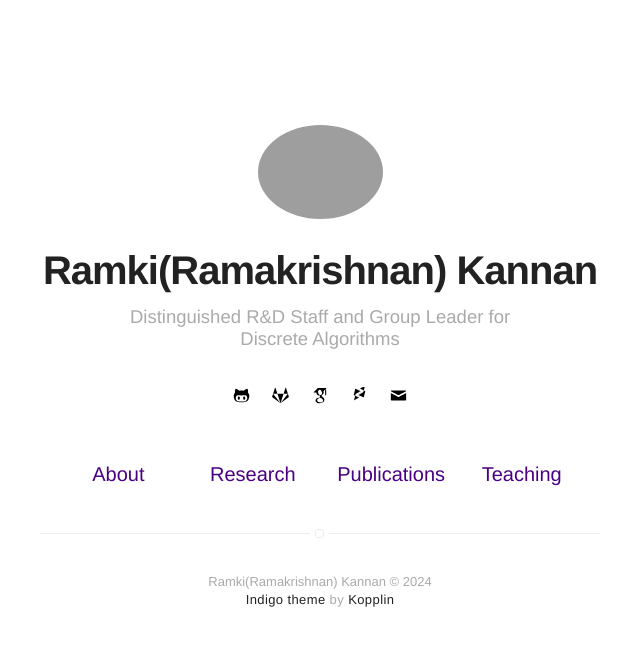
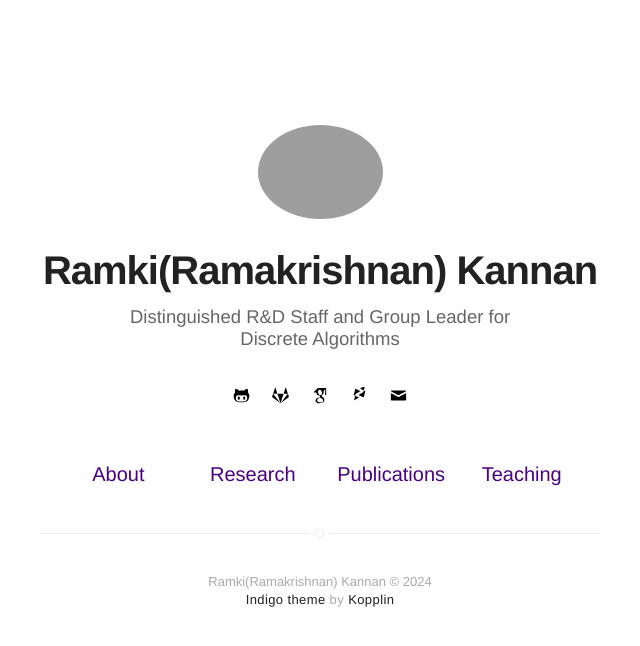
Before and after one commit to ramkikannan/ramkikannan.github.io, a Jekyll site: the page built from index.html, in a window 1280 px wide. Shown: the top 646 px of the page, without its empty margins (320-960 px from the left). Built offline with Jekyll 4.4.1, drawn with Linux system fonts in a browser that asks for light colours; a style sheet for code colours, icons or effects is not loaded.

Commit message:
changing font color in the home screen

```diff
--- a/_sass/base/variables.sass
+++ b/_sass/base/variables.sass
@@ -1,7 +1,7 @@
 $fontSans: "Helvetica Neue", Helvetica, Arial, sans-serif
 $fontMonospace: "Consolas", Liberation Mono, Menlo, Courier, monospace
 
-$alpha: #666
+$alpha: #666666
 $beta: #222
 $gama: #aaaaaa
 $delta: #4b0082
--- a/_sass/components/author.sass
+++ b/_sass/components/author.sass
@@ -31,7 +31,7 @@
     > .toright > .bio
         font-family: $fontSans
         font-weight: 300
-        color: $gama
+        color: $alpha
         font-size: 1.3rem
         text-align: justify
         line-height: 1.5
--- a/_sass/components/header.sass
+++ b/_sass/components/header.sass
@@ -25,7 +25,7 @@
         font-size: 1.85rem
         font-weight: 300
         font-style: normal
-        color: $gama
+        color: $alpha
         width: 70%
         margin: 0 auto 30px
 
```
